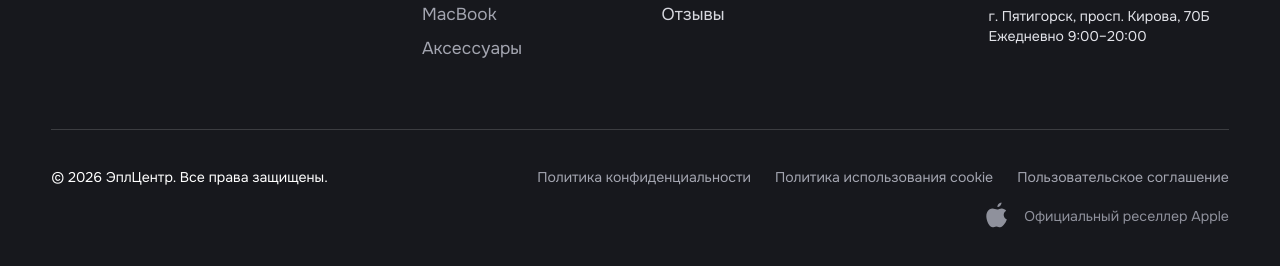
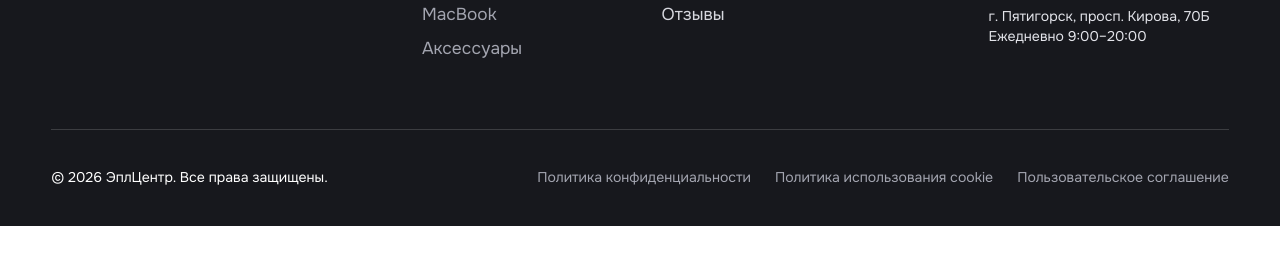
Before and after one commit to StepanCEO/eplcentr, a plain HTML site: page index.html in a window 1280 px wide. Shown: the part 2674-2940 px from the top of the page. After the commit the page ends 2900 px from the top, so only its background shows below. Drawn offline with Linux system fonts and the light colour scheme.

Commit message:
Подвал: убрана надпись «Официальный реселлер Apple»
Co-Authored-By: Claude Opus 5.5 <noreply@anthropic.com>

```diff
--- a/index.html
+++ b/index.html
@@ -209,7 +209,6 @@
         <a href="cookies.html">Политика использования cookie</a>
         <a href="terms.html">Пользовательское соглашение</a>
       </nav>
-      <p class="footer__reseller"><svg><use href="#i-logo"/></svg>Официальный реселлер Apple</p>
     </div>
   </div>
 </footer>
--- a/styles.css
+++ b/styles.css
@@ -591,14 +591,6 @@ address { font-style: normal; }
   border-top: 1px solid rgba(255, 255, 255, .16);
   font-size: clamp(12px, 1.1vw, 15px);
 }
-.footer__reseller {
-  margin-left: auto;
-  display: inline-flex;
-  align-items: center;
-  gap: 12px;
-  color: #8f919c;
-}
-.footer__reseller svg { width: 30px; height: 30px; margin-top: -4px; }
 
 /* ===== Внутренние страницы ===== */
 .top--plain .header {
@@ -1378,7 +1370,6 @@ address { font-style: normal; }
   .lightbox__prev, .lightbox__next { top: auto; bottom: 24px; transform: none; }
   .lightbox__prev svg { transform: scaleX(-1); }
   .footer__bottom { flex-direction: column; align-items: flex-start; }
-  .footer__reseller { margin-left: 0; }
   .footer__legal { flex-direction: column; gap: 10px; font-size: 14px; }
   .legal p, .legal li { font-size: 16px; }
 }
```
Also changed, not shown: about.html (+0 -1 lines), catalog.html (+0 -1 lines), contacts.html (+0 -1 lines), cookies.html (+0 -1 lines), privacy.html (+0 -1 lines), terms.html (+0 -1 lines).
